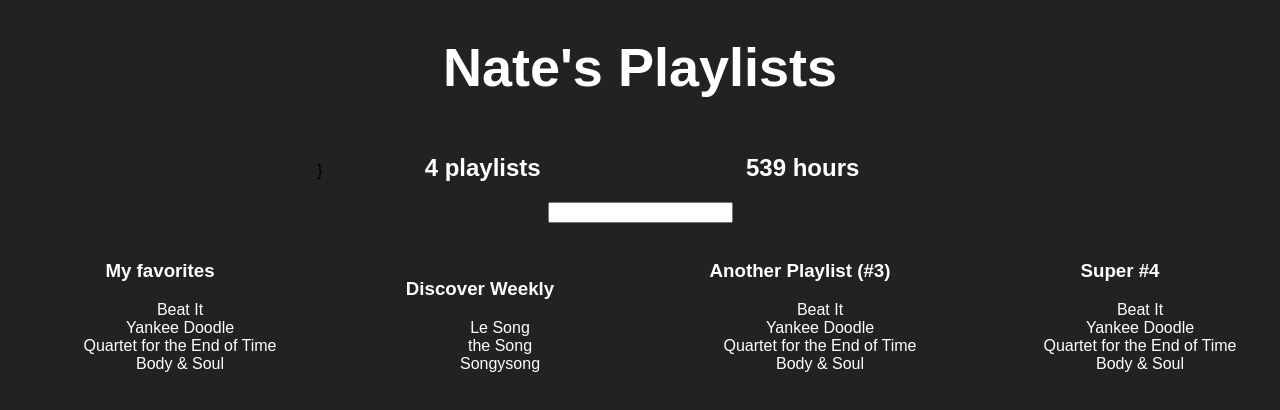
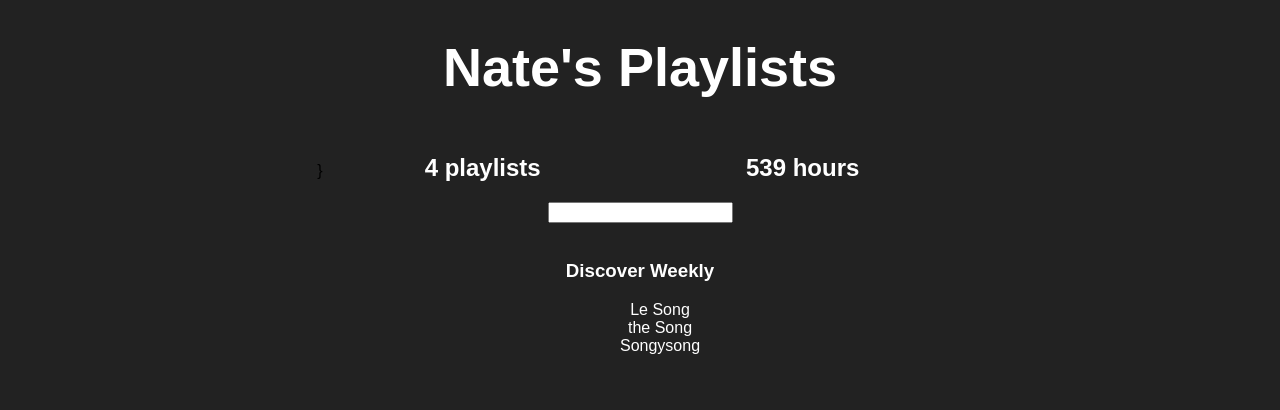
Before and after one commit to naterino/better-playlist, a React (Create React App) app: page / in a window 1280 px wide. Shown: the top 410 px of the page. Built offline with nearby package versions, Linux system fonts and the light colour scheme.

Commit message:
Added filtering

```diff
--- a/src/App.js
+++ b/src/App.js
@@ -80,7 +80,7 @@
     return (
       <div style={defaultStyle}>
         <img/>
-        <input type="text" />
+        <input type="text" onKeyUp={event => this.props.onTextChange(event.target.value)}/>
       </div>
     );
   }
@@ -105,13 +105,19 @@
 class App extends Component {
   constructor() {
     super()
-    this.state = {serverData: {}}
+    this.state = {
+      serverData: {},
+      filterString: ''
+    }
   }
 
   componentDidMount() {
     setTimeout(() => {
       this.setState({serverData: fakeServerData})
     }, 1000)
+    setTimeout(() => {
+      this.setState({filterString: 'Weekly'})
+    }, 2000)
   }
 
   render() {
@@ -126,8 +132,11 @@
         </h1>}
         <PlaylistCounter playlists={this.state.serverData.user.playlists}/>
         <HoursCounter playlists={this.state.serverData.user.playlists}/>
-        <Filter/>
-        {this.state.serverData.user.playlists.map(playlist =>
+        <Filter onTextChange={text => this.setState({filterString: text})}/>
+        {this.state.serverData.user.playlists.filter(playlist =>
+          playlist.name.toLowerCase().includes(
+            this.state.filterString.toLowerCase())
+        ).map(playlist =>
           <Playlist playlist={playlist}/>
         )}
         </div> : <h1 style={defaultStyle}>Loading...</h1>
```
